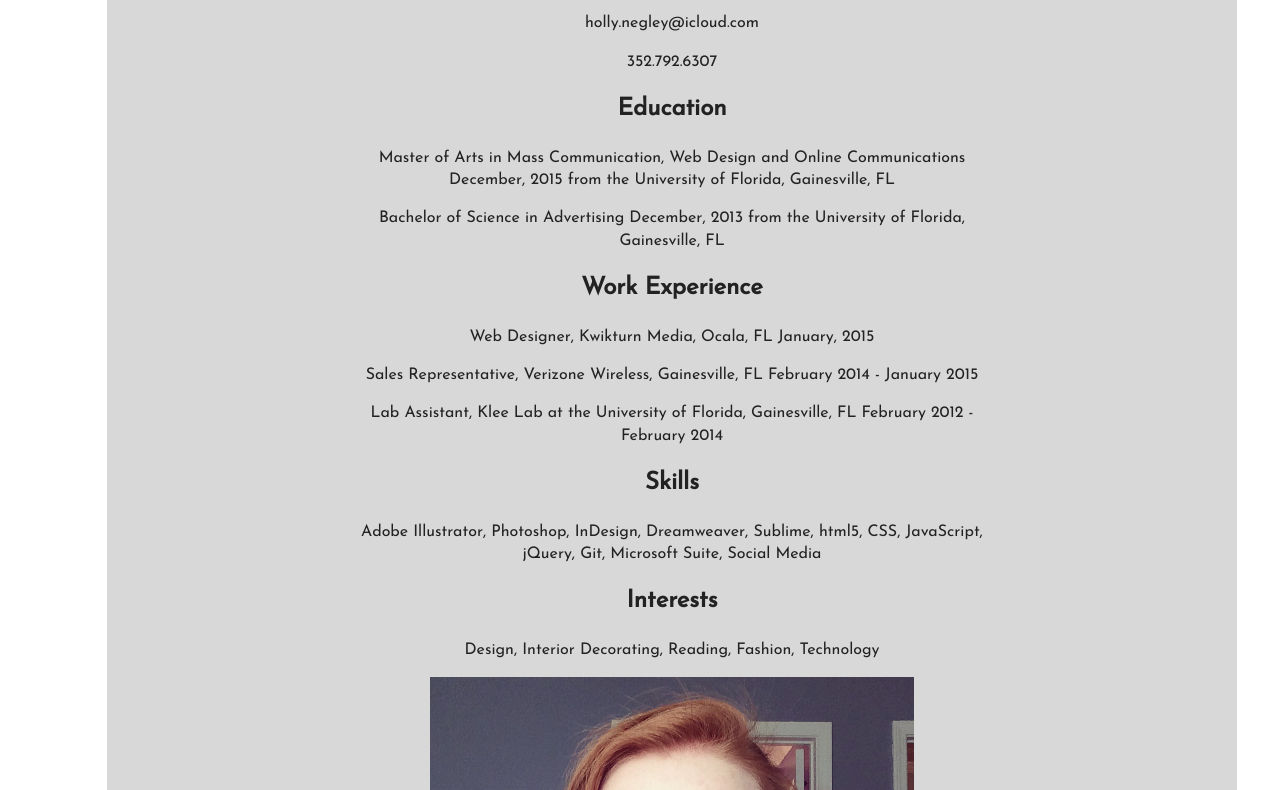
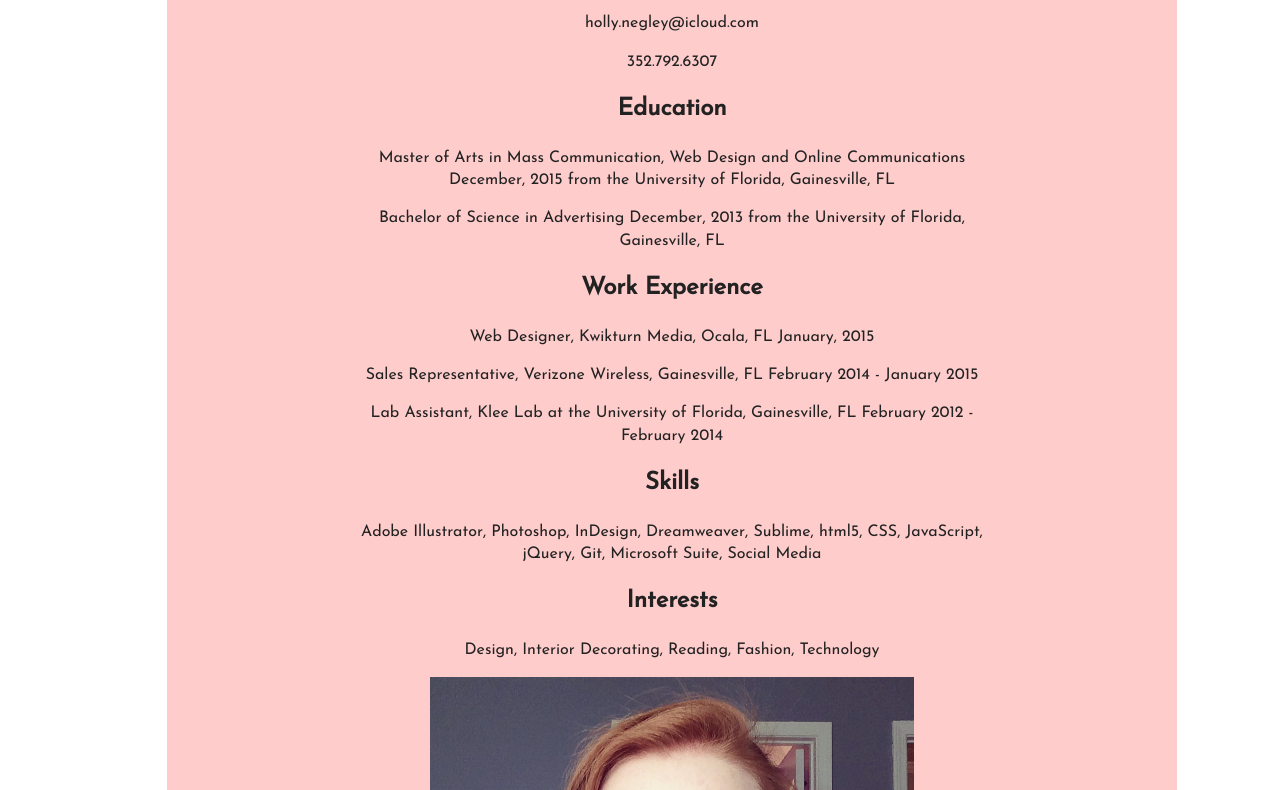
Before and after one commit to hnegley/project_resume_negley_holly, a plain HTML site: page index.html in a window 1280 px wide. Shown: the part 136-926 px from the top of the page. Drawn offline with nearby package versions, Linux system fonts and the light colour scheme.

Commit message:
added new content background color

```diff
--- a/css/main.css
+++ b/css/main.css
@@ -104,8 +104,8 @@ body {
 #content {
     width:53%;
     margin:0 auto;
-    padding: 5% 20% 10% 20%;
-    background-color: #D8D8D8;
+    padding: 5% 15% 10% 15%;
+    background-color: #FFCCCC;
 }
 
 img {
```
